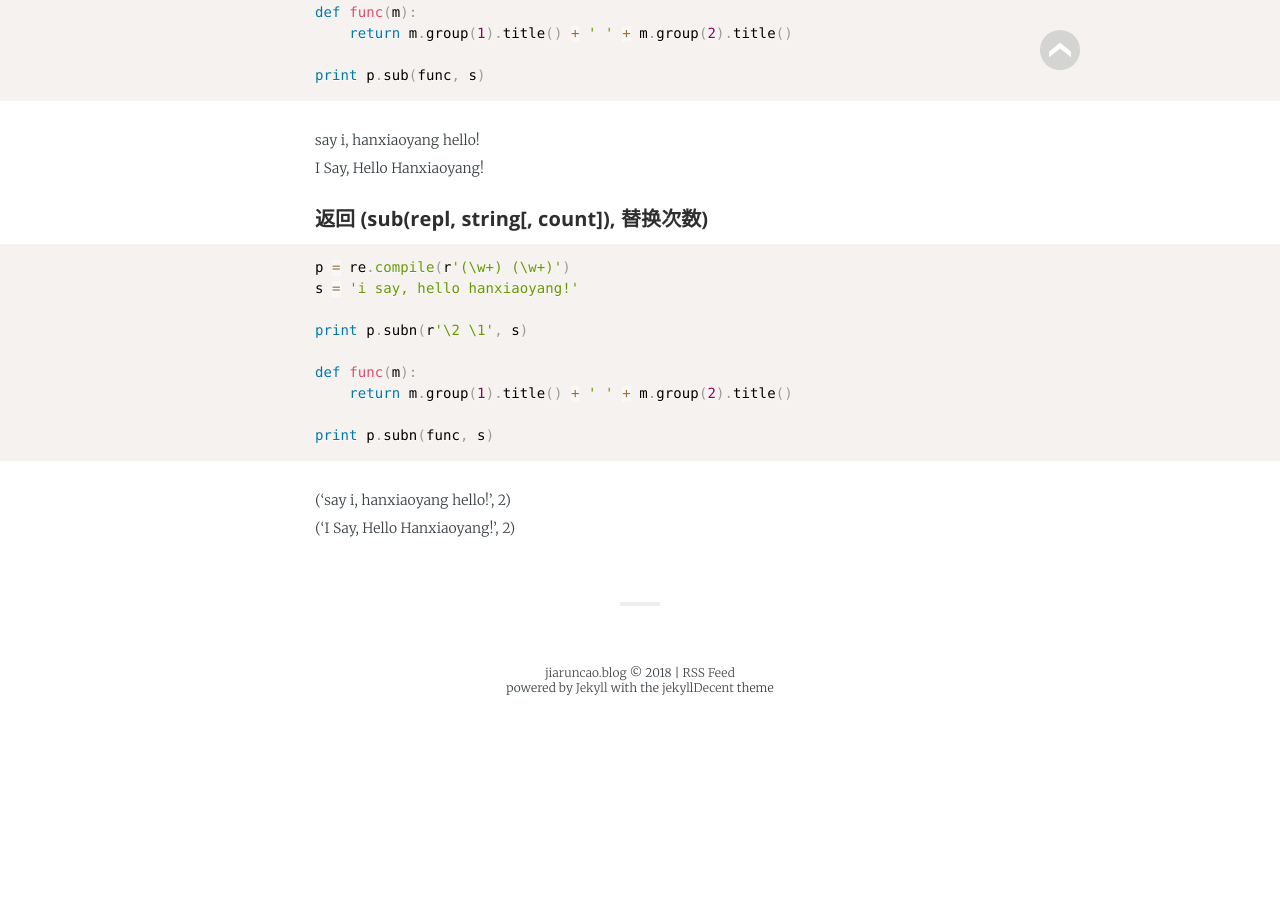
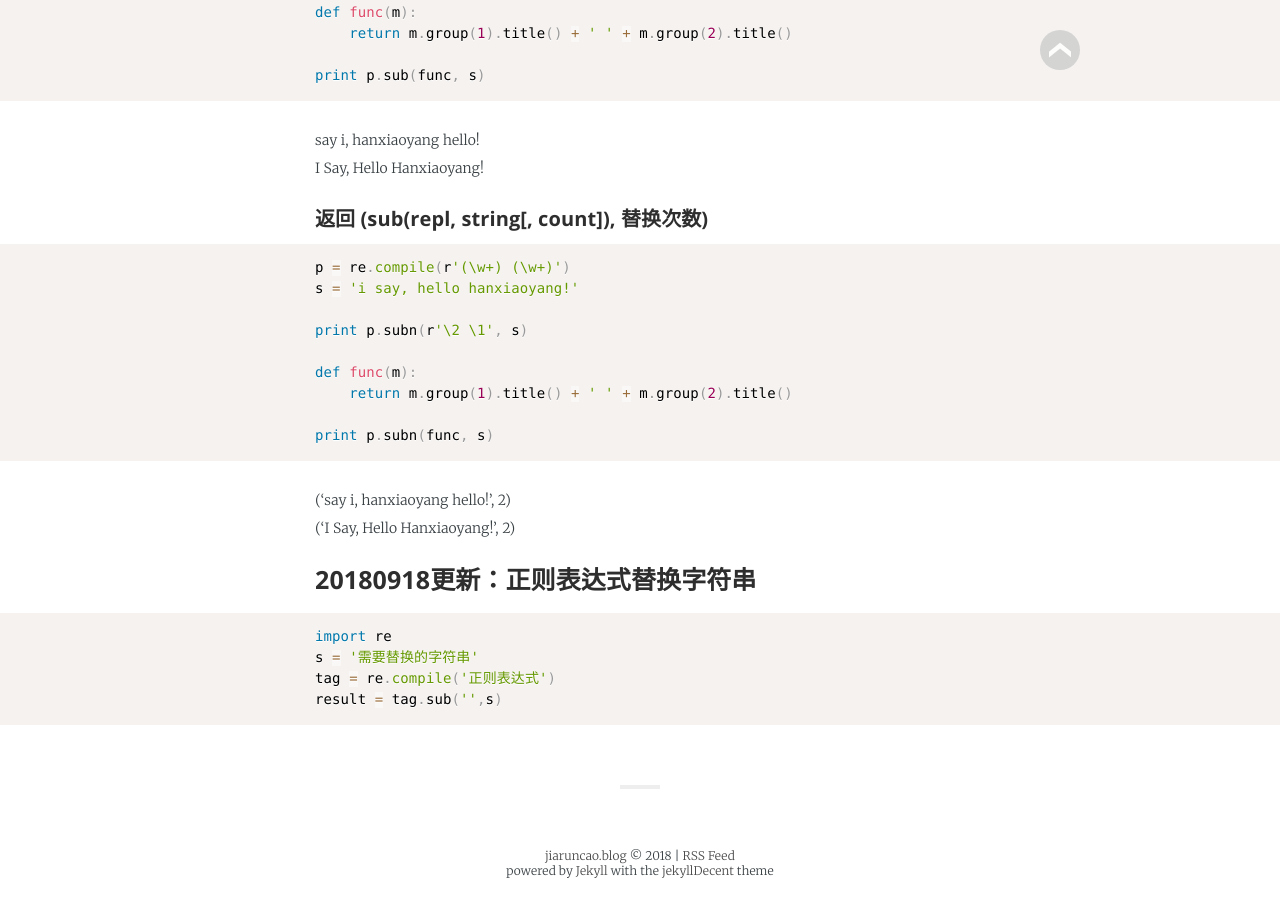
Before and after one commit to jiaruncao/jiaruncao.blog, a Jekyll site: the page built from NLP/Chapter1-basic knowledge/正则表达式.md, in a window 1280 px wide and 900 px high, scrolled down 3062 px. Built offline with Jekyll 4.4.1, drawn with Linux system fonts in a browser that asks for light colours; some web fonts are replaced; our own code applies the rules of GitHub Pages for plain Markdown files; before the commit the page ends 3779 px from its top, so only the background shows below that.

Commit message:
Update 正则表达式.md

````diff
--- a/NLP/Chapter1-basic knowledge/正则表达式.md
+++ b/NLP/Chapter1-basic knowledge/正则表达式.md
@@ -100,3 +100,12 @@ print p.subn(func, s)
 ```
 ('say i, hanxiaoyang hello!', 2)
 ('I Say, Hello Hanxiaoyang!', 2)
+
+
+### 20180918更新：正则表达式替换字符串
+```python
+import re
+s = '需要替换的字符串'
+tag = re.compile('正则表达式')
+result = tag.sub('',s)
+```
````
